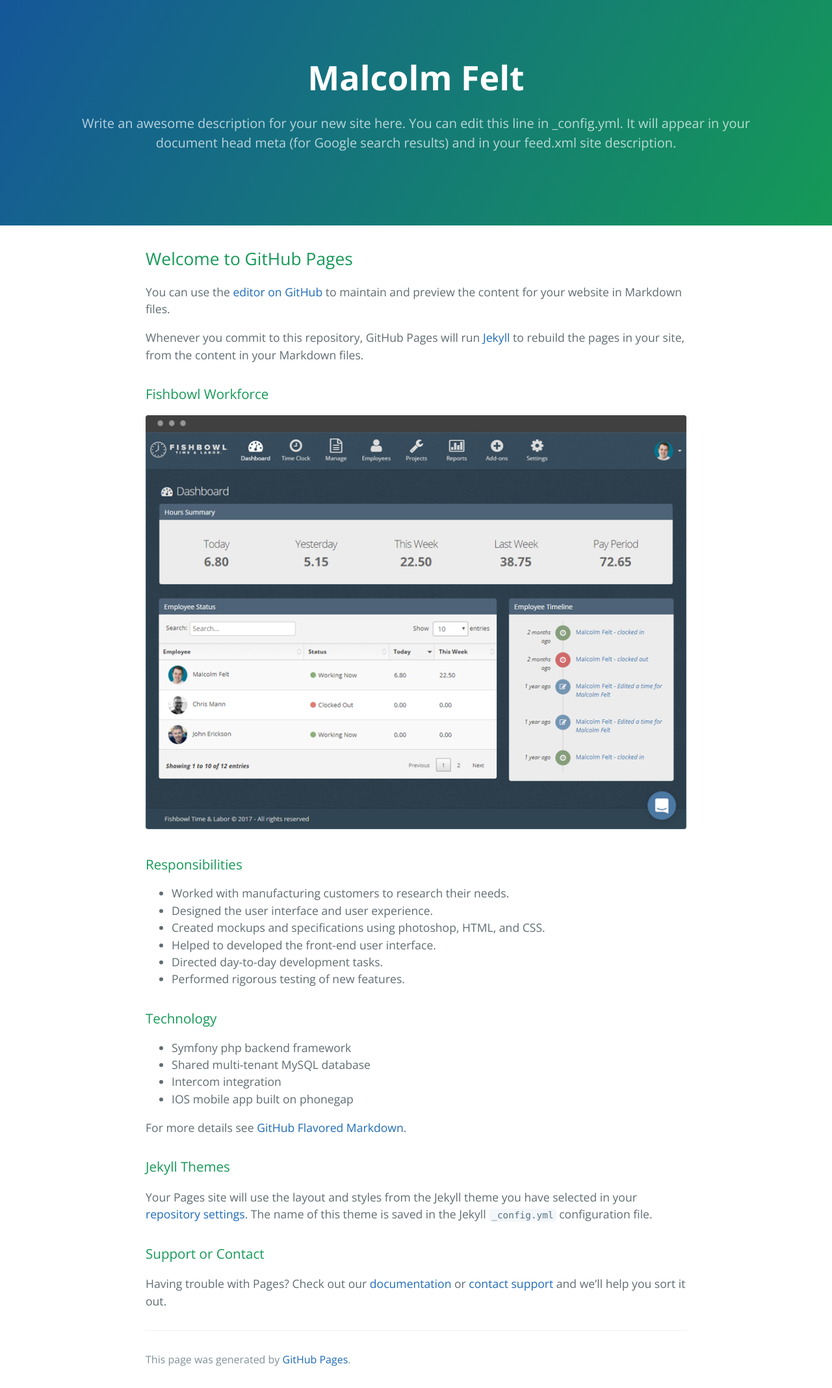
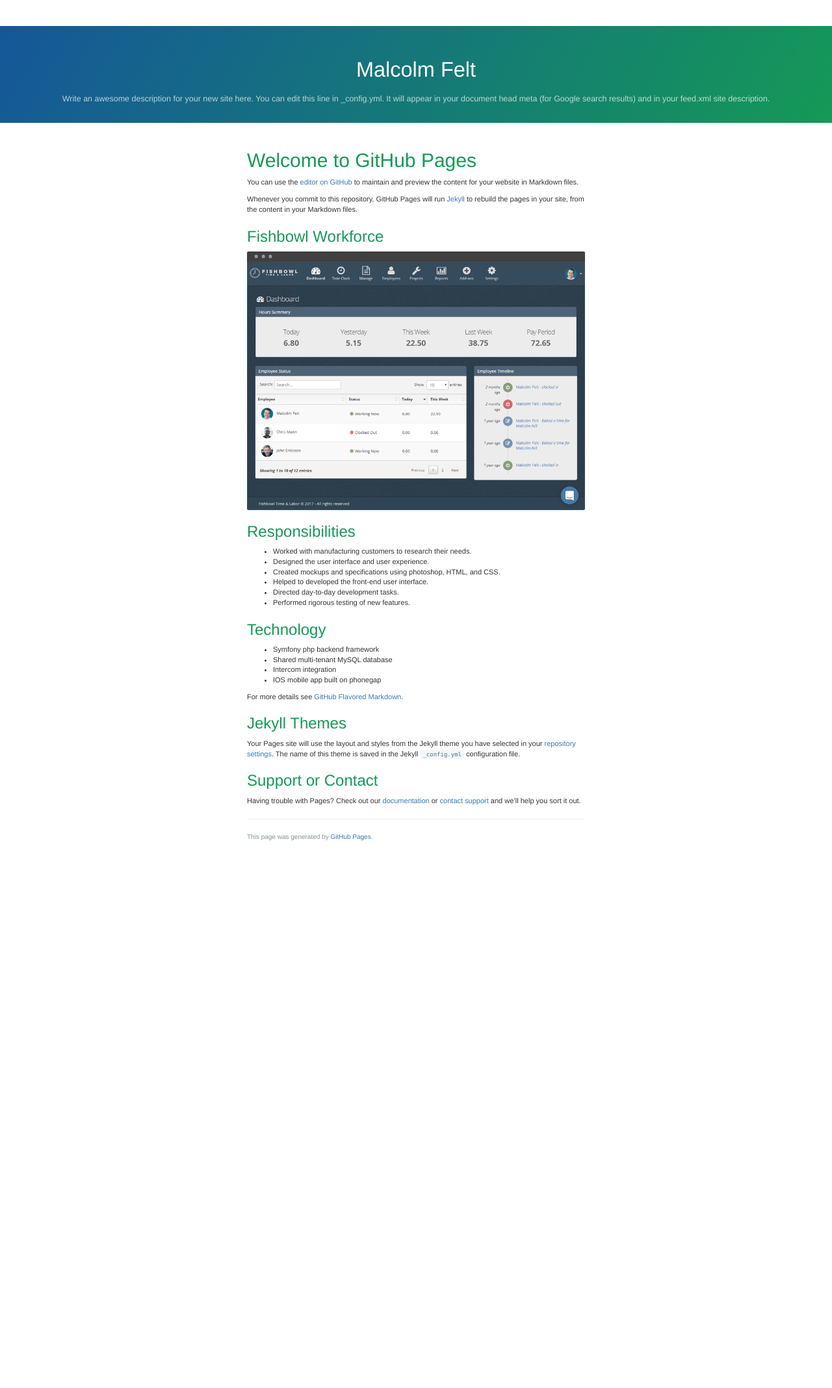
Before and after one commit to mfelt/mfelt.github.io, a Jekyll site: the page built from index.md, in a window 1280 px wide. Shown: the whole page at 65% size. Built offline with Jekyll 4.4.1, drawn with Linux system fonts in a browser that asks for light colours; our own code applies the rules of GitHub Pages for plain Markdown files; after the commit the page ends 1316 px from its top, so only the background shows below that.

Commit message:
Update default.html

```diff
--- a/_layouts/default.html
+++ b/_layouts/default.html
@@ -9,6 +9,7 @@
     <meta name="theme-color" content="#157878">
     <link href='https://fonts.googleapis.com/css?family=Open+Sans:400,700' rel='stylesheet' type='text/css'>
     <link rel="stylesheet" href="{{ '/assets/css/style.css?v=' | append: site.github.build_revision | relative_url }}">
+    <link rel="stylesheet" href="https://maxcdn.bootstrapcdn.com/bootstrap/3.3.7/css/bootstrap.min.css">
   </head>
   <body>
     <section class="page-header">
@@ -46,4 +47,6 @@
       </script>
     {% endif %}
   </body>
+  <!-- Include Bootstrap library -->
+<script src="https://maxcdn.bootstrapcdn.com/bootstrap/3.3.7/js/bootstrap.min.js"></script>
 </html>
```
